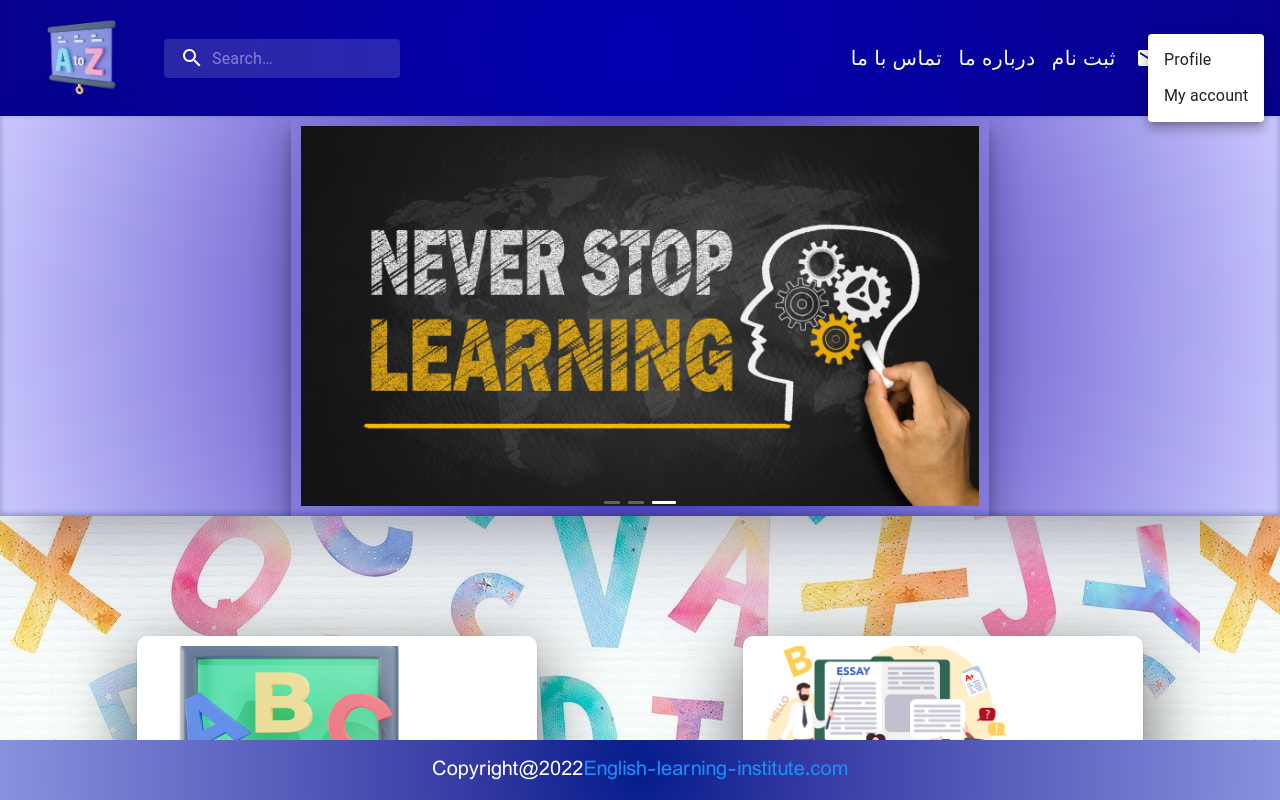
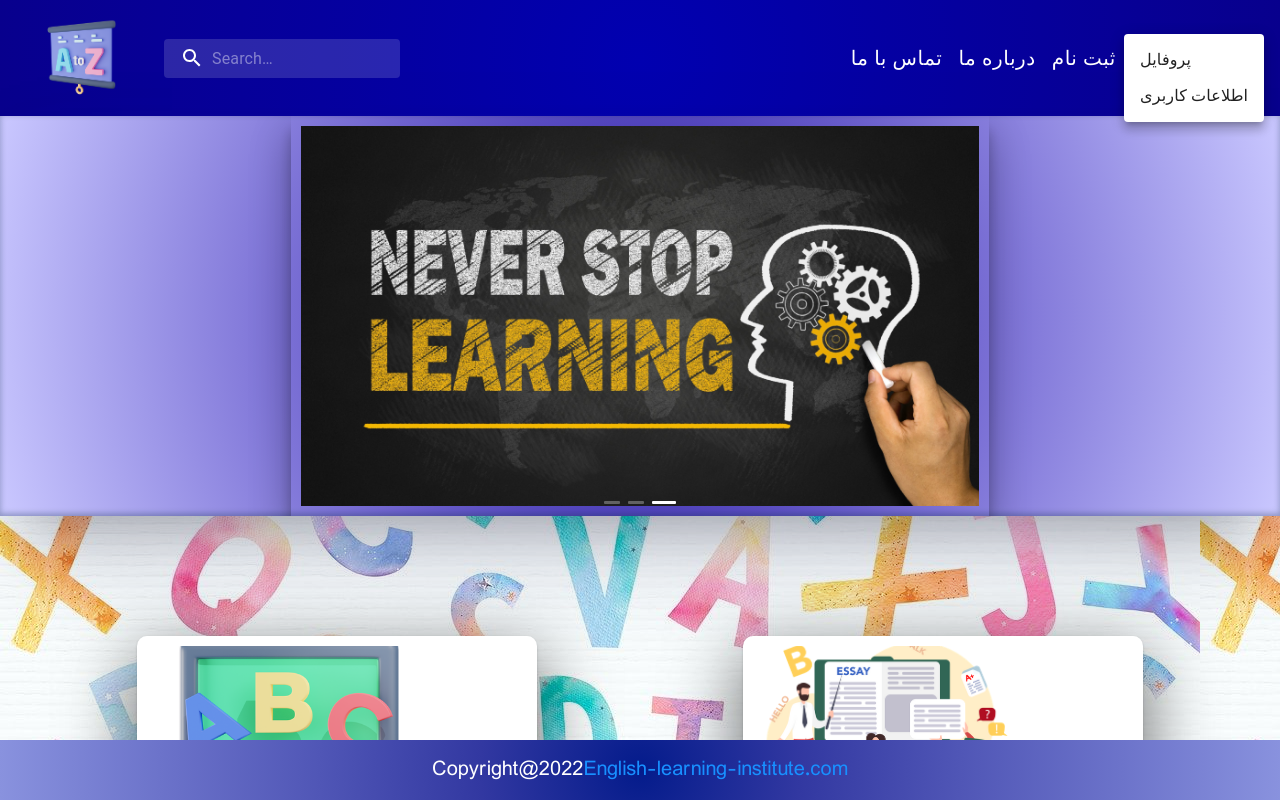
Before and after one commit to Hooman1994/english-learning-institute, a React (Create React App) app: page / in a window 1280 px wide. Both pictures are taken after a click on the button 1244 px from the left and 58 px from the top of the page. Shown: the top 800 px of the page. Built offline with nearby package versions, Linux system fonts and the light colour scheme.

Commit message:
nav bar minor fix

```diff
--- a/src/components/Layout/Navbar.js
+++ b/src/components/Layout/Navbar.js
@@ -98,8 +98,8 @@ export default function PrimarySearchAppBar() {
       open={isMenuOpen}
       onClose={handleMenuClose}
     >
-      <MenuItem onClick={handleMenuClose}>Profile</MenuItem>
-      <MenuItem onClick={handleMenuClose}>My account</MenuItem>
+      <MenuItem onClick={handleMenuClose}>پروفایل</MenuItem>
+      <MenuItem onClick={handleMenuClose}>اطلاعات کاربری</MenuItem>
     </Menu>
   );
 
```
